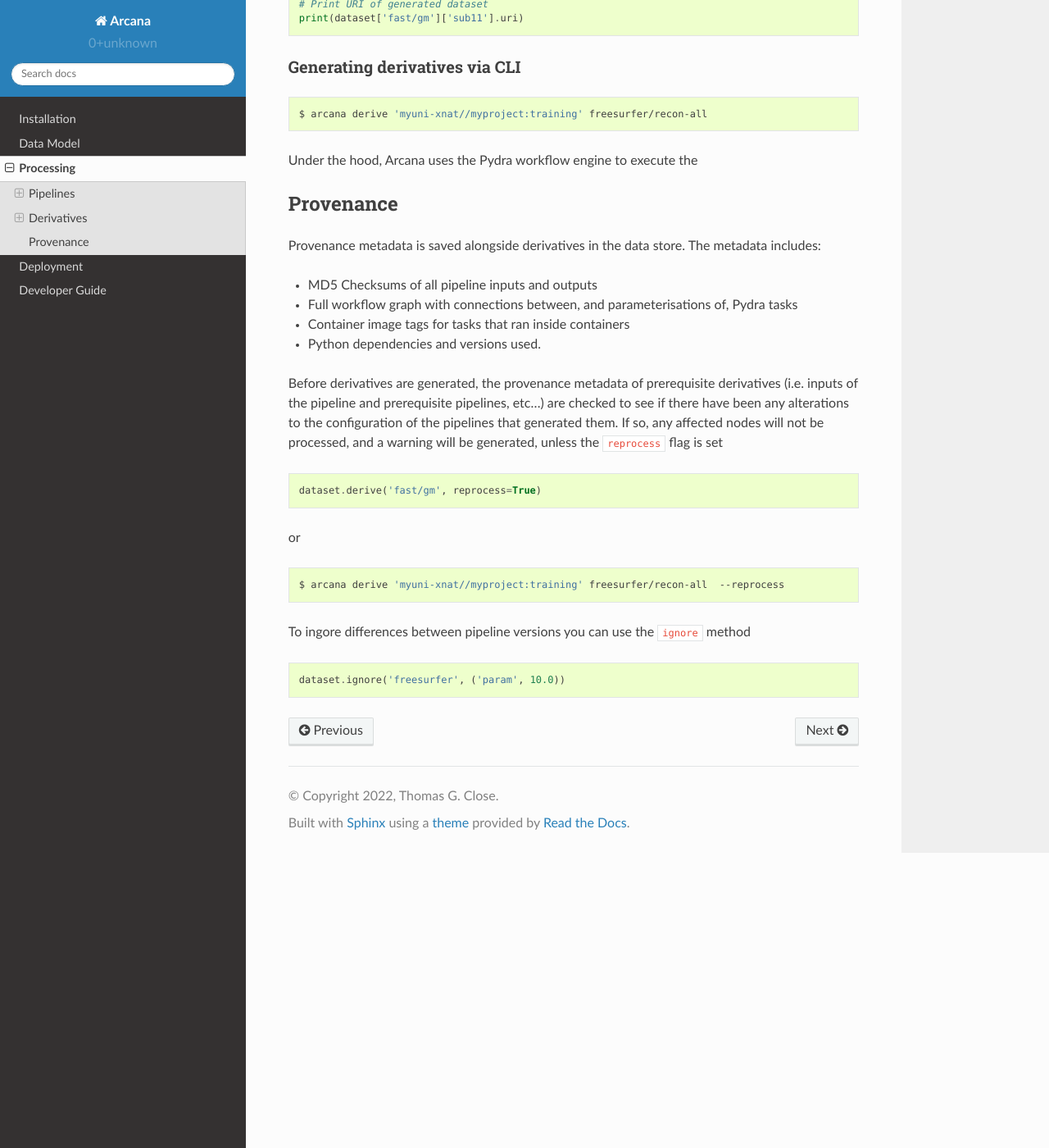
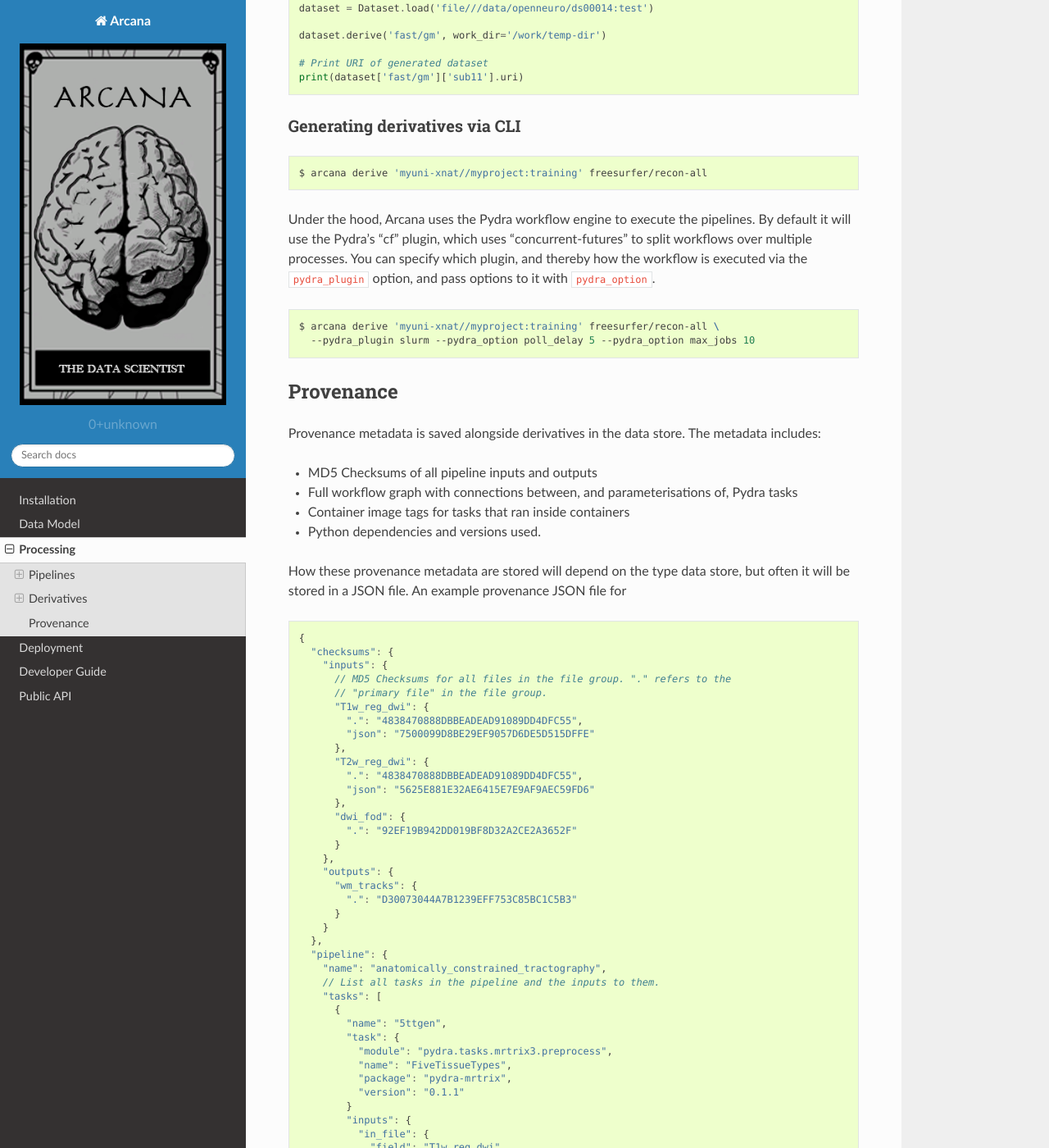
Before and after one commit to ArcanaFramework/arcana, a Sphinx documentation site: the page built from docs/source/processing.rst, in a window 1280 px wide and 1400 px high, scrolled down 2219 px. Shown: the whole window at 82% size. Built offline with Sphinx 7.4.7 and the Read the Docs theme 2.0.0, drawn with Linux system fonts in a browser that asks for light colours; some of the changed text lies outside the part shown.

```diff
--- /dev/null
+++ b/docs/source/api.rst
@@ -0,0 +1,6 @@
+Public API
+==========
+
+.. warning::
+
+    Under construction
--- a/docs/source/data_model.rst
+++ b/docs/source/data_model.rst
@@ -78,7 +78,7 @@ See also ``arcana store rename`` and ``arcana store remove``.
     ``file`` and ``bids`` when defining a dataset.
 
 
-Datasets, Dimensions and Nodes
+Datasets, dimensions and nodes
 ------------------------------
 
 In Arcana, *datasets* refer to collection of data organised into a tree, which
--- a/docs/source/developer.rst
+++ b/docs/source/developer.rst
@@ -9,5 +9,5 @@ Adding new data types
 
 
 
-Supporting alternative storage methods
---------------------------------------
+Implementing alternative data store types
+-----------------------------------------
--- a/docs/source/processing.rst
+++ b/docs/source/processing.rst
@@ -13,12 +13,16 @@ pipelines.
 Pipelines
 ---------
 
-Pipeline objects wrap around the "inner" workflow, which can consist of a
-single Pydra task or a series of processing steps in a Pydra workflow to
-process/analyse the data. The "outer" workflow implicitly created by the
-pipeline object, adds tasks to iterate over data nodes, handle storage and
-retrieval to and from the data store, convert data between file formats and
-management of provenance and previously generated derivatives.
+Pipeline objects wrap around an "inner" workflow, which can consist of a
+single Pydra task, or a Pydra workflow containing several tasks, to
+process/analyse the data. An "outer" workflow is implicitly created by the
+pipeline object, which adds tasks to iterate over the relevant nodes in the
+dataset, handle storage and retrieval to and from the data store,
+convert data between different file formats and ensure that previously
+generated derivatives were generated with equivalent parameterisations
+and software versions.
+
+By default, pipelines will iterate over all
 
 Connecting a pipeline via API
 ~~~~~~~~~~~~~~~~~~~~~~~~~~~~~
@@ -66,8 +70,8 @@ add the sources and sinks in one step
         sources=[('T1w', 'in_file', medicalimaging.nifti_gz)],
         sinks=[('fast/gm', 'gm', medicalimaging.nifti_gz)])
 
-      # Save pipeline to dataset metadata for subsequent reuse.
-      dataset.save()
+    # Save pipeline to dataset metadata for subsequent reuse.
+    dataset.save()
 
 
 Connecting a pipeline via CLI
@@ -119,7 +123,7 @@ Generating derivatives via API
 
   dataset = Dataset.load('file///data/openneuro/ds00014:test')
 
-  dataset.derive('fast/gm')
+  dataset.derive('fast/gm', work_dir='/work/temp-dir')
 
   # Print URI of generated dataset
   print(dataset['fast/gm']['sub11'].uri)
@@ -133,7 +137,18 @@ Generating derivatives via CLI
   $ arcana derive 'myuni-xnat//myproject:training' freesurfer/recon-all
 
 
-Under the hood, Arcana uses the Pydra workflow engine to execute the
+Under the hood, Arcana uses the Pydra workflow engine to execute the pipelines.
+By default it will use the Pydra's "cf" plugin, which uses "concurrent-futures"
+to split workflows over multiple processes. You can specify which plugin, and
+thereby how the workflow is executed via the ``pydra_plugin`` option, and pass
+options to it with ``pydra_option``.
+
+
+.. code-block:: bash
+
+  $ arcana derive 'myuni-xnat//myproject:training' freesurfer/recon-all \
+    --pydra_plugin slurm --pydra_option poll_delay 5 --pydra_option max_jobs 10
+
 
 Provenance
 ----------
@@ -145,6 +160,95 @@ metadata includes:
 * Full workflow graph with connections between, and parameterisations of, Pydra tasks
 * Container image tags for tasks that ran inside containers
 * Python dependencies and versions used.
+
+How these provenance metadata are stored will depend on the type data store,
+but often it will be stored in a JSON file. An example provenance JSON file
+for
+
+.. code-block:: javascript
+
+  {
+    "checksums": {
+      "inputs": {
+        // MD5 Checksums for all files in the file group. "." refers to the
+        // "primary file" in the file group.
+        "T1w_reg_dwi": {
+          ".": "4838470888DBBEADEAD91089DD4DFC55",
+          "json": "7500099D8BE29EF9057D6DE5D515DFFE"
+        },
+        "T2w_reg_dwi": {
+          ".": "4838470888DBBEADEAD91089DD4DFC55",
+          "json": "5625E881E32AE6415E7E9AF9AEC59FD6"
+        },
+        "dwi_fod": {
+          ".": "92EF19B942DD019BF8D32A2CE2A3652F"
+        }
+      },
+      "outputs": {
+        "wm_tracks": {
+          ".": "D30073044A7B1239EFF753C85BC1C5B3"
+        }
+      }
+    },
+    "pipeline": {
+      "name": "anatomically_constrained_tractography",
+      // List all tasks in the pipeline and the inputs to them.
+      "tasks": [
+        {
+          "name": "5ttgen",
+          "task": {
+            "module": "pydra.tasks.mrtrix3.preprocess",
+            "name": "FiveTissueTypes",
+            "package": "pydra-mrtrix",
+            "version": "0.1.1"
+          }
+          "inputs": {
+            "in_file": {
+              "field": "T1w_reg_dwi"
+            }
+            "t2": {
+              "field": "T1w_reg_dwi"
+            }
+            "sgm_amyg_hipp": true
+          },
+          "image": {
+            "type": "docker",
+            "tag": "mrtrix3/mrtrix3"
+          }
+        },
+        {
+          "name": "tckgen",
+          "task": {
+            "module": "pydra.tasks.mrtrix3.tractography",
+            "name": "TrackGen",
+            "package": "pydra-mrtrix",
+            "version": "0.1.1"
+          }
+          "inputs": {
+            "in_file": {
+              "field": "dwi_fod"
+            },
+            "act": {
+              "task": "5ttgen",
+              "field": "out_file"
+            },
+            "select": 100000000,
+          },
+          "image": {
+            "type": "docker",
+            "tag": "mrtrix3/mrtrix3"
+          }
+        }
+      ],
+      "outputs": {
+        "wm_tracks": {
+          "task": "tckgen",
+          "field": "out_file"
+        }
+      }
+    }
+  }
+
 
 Before derivatives are generated, the provenance metadata of prerequisite
 derivatives (i.e. inputs of the pipeline and prerequisite pipelines, etc...)
```
Also changed, not shown: other parts of docs/source/data_model.rst (+2 -2 lines), docs/source/deployment.rst (+27 -1 lines), docs/source/index.rst (+12 -30 lines), docs/source/logo.png (added), docs/source/logo_small.png (added), 1 other file.
